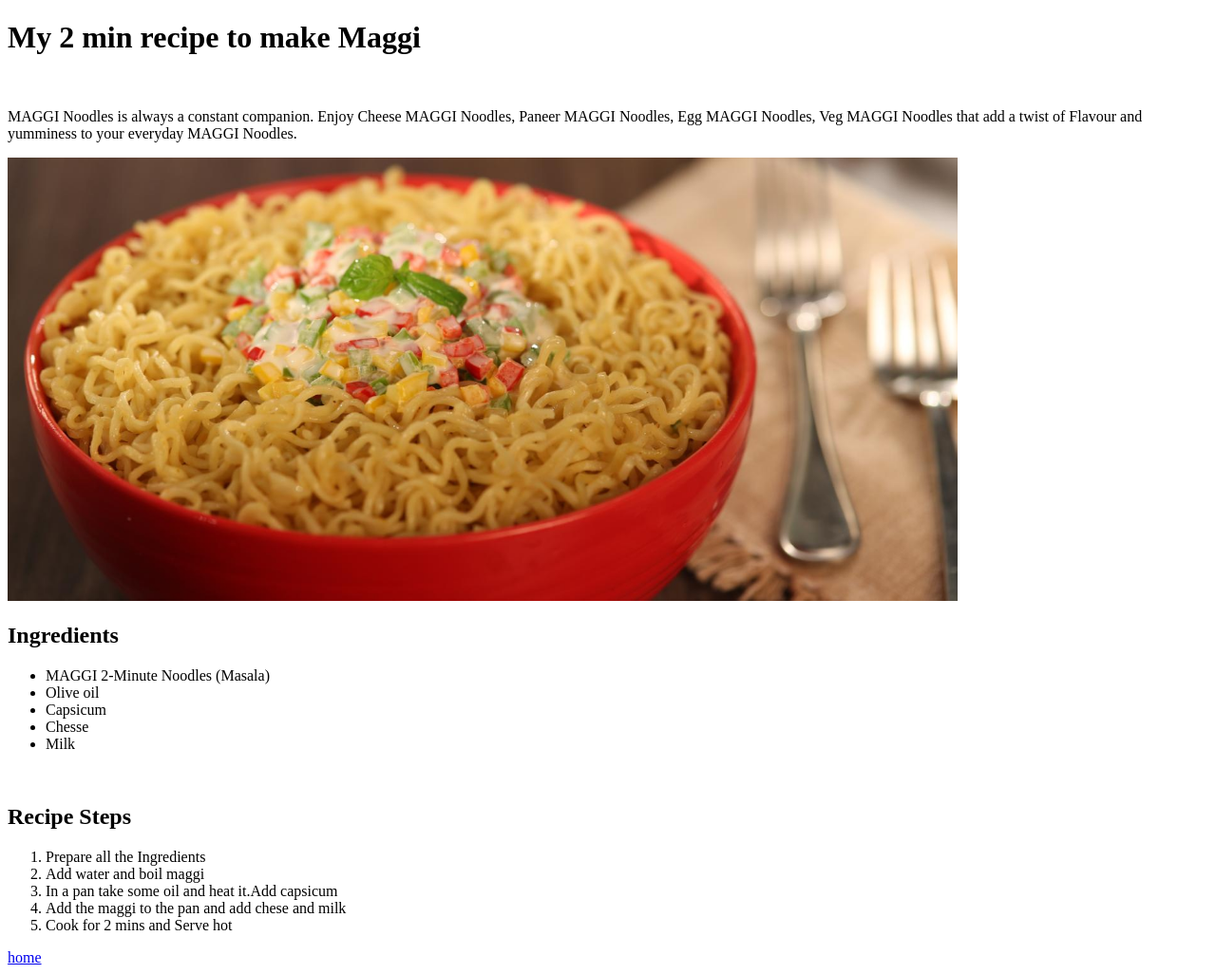
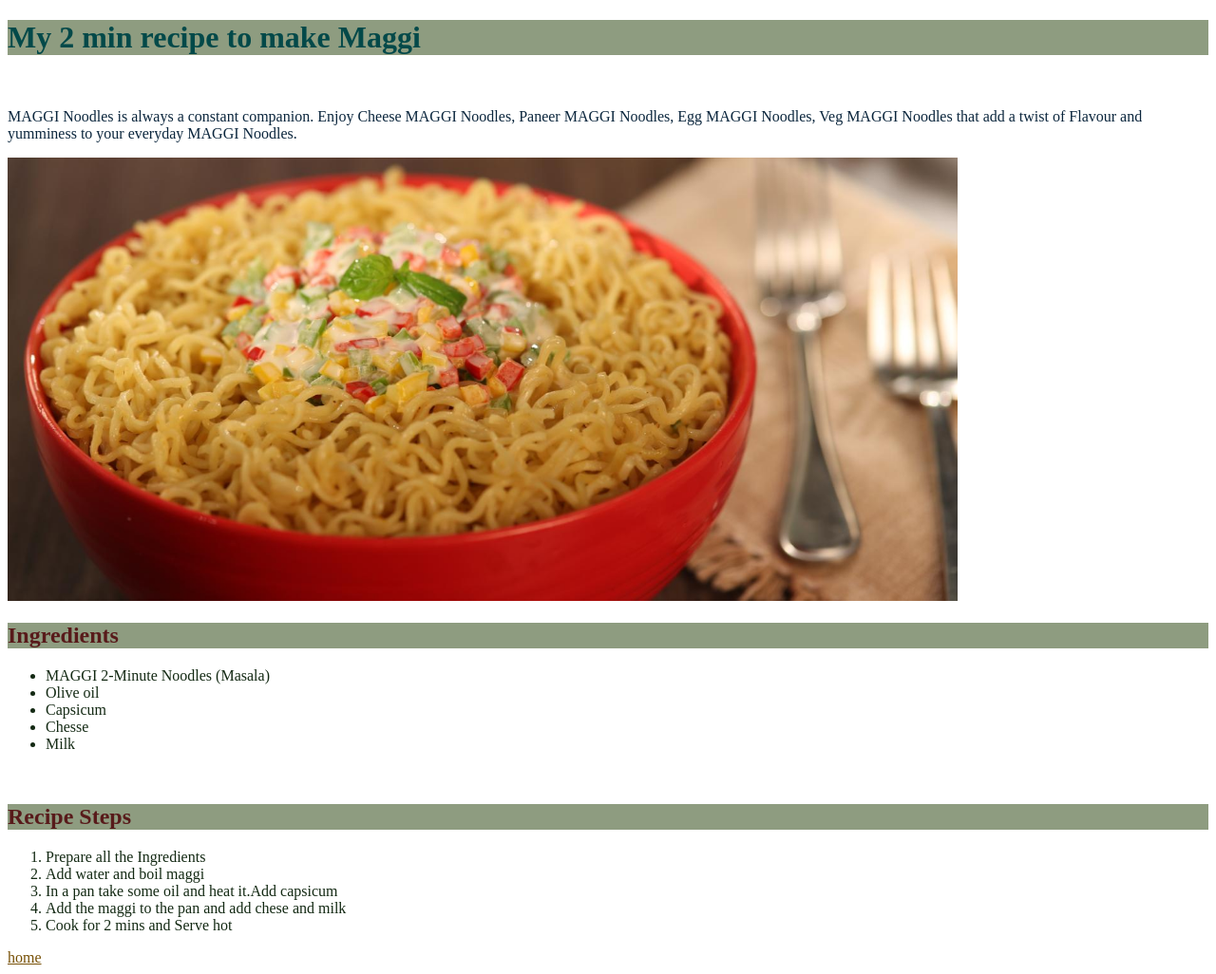
Before and after one commit to hitesh-garg/odin-recipes, a plain HTML site: page recipes/maggi.html in a window 1280 px wide. Shown: the whole page at 95% size. Drawn offline with Linux system fonts and the light colour scheme.

Commit message:
Added CSS

```diff
--- a/recipes/maggi.html
+++ b/recipes/maggi.html
@@ -4,9 +4,10 @@
     <meta charset="UTF-8">
     <meta name="viewport" content="width=device-width, initial-scale=1.0">
     <title>My maggi recipe</title>
+    <link rel="stylesheet" href="style.css">
 </head>
 <body>
-    <h1>My 2 min recipe to make Maggi</h1>
+    <h1 id="title">My 2 min recipe to make Maggi</h1>
     <br>
     <p>MAGGI Noodles is always a constant companion.
        Enjoy Cheese MAGGI Noodles, Paneer MAGGI Noodles, Egg MAGGI Noodles,
@@ -14,8 +15,8 @@
        Flavour and yumminess to your everyday MAGGI Noodles.</p>
 
     <img src="../images/bowl_photo.jpg" alt="photo of maggi" width="1000">
-    <h2>Ingredients</h2>
-    <ul>
+    <h2 class="heading">Ingredients</h2>
+    <ul class="list">
         <li>MAGGI 2-Minute Noodles (Masala)</li>
         <li>Olive oil</li>
         <li>Capsicum</li>
@@ -23,8 +24,8 @@
         <li>Milk</li>
     </ul>
     <br>
-    <h2>Recipe Steps</h2>
-    <ol>
+    <h2 class="heading" >Recipe Steps</h2>
+    <ol class="list">
         <li>Prepare all the Ingredients</li>
         <li>Add water and boil maggi</li>
         <li>In a pan take some oil and heat it.Add capsicum</li>
@@ -32,6 +33,6 @@
         <li>Cook for 2 mins and Serve hot</li>
 
     </ol>
-    <a href="../index.html">home</a>
+    <a  href="../index.html" id="home">home</a>
 </body>
 </html>
--- /dev/null
+++ b/recipes/style.css
@@ -0,0 +1,18 @@
+#title{
+    background-color: rgb(142, 156, 128);
+    color: rgb(3, 73, 73);
+}
+.heading{
+    color: rgb(88, 26, 26);
+    background-color:  rgb(142, 156, 128);
+}
+#home{
+    color:rgb(119, 80, 6);
+}
+.list{
+   color: rgb(19, 41, 19);
+}
+
+p{
+    color: rgb(11, 38, 61);
+}
```
Also changed, not shown: index.html (+4 -4 lines), recipes/sprout.html (+7 -6 lines).
